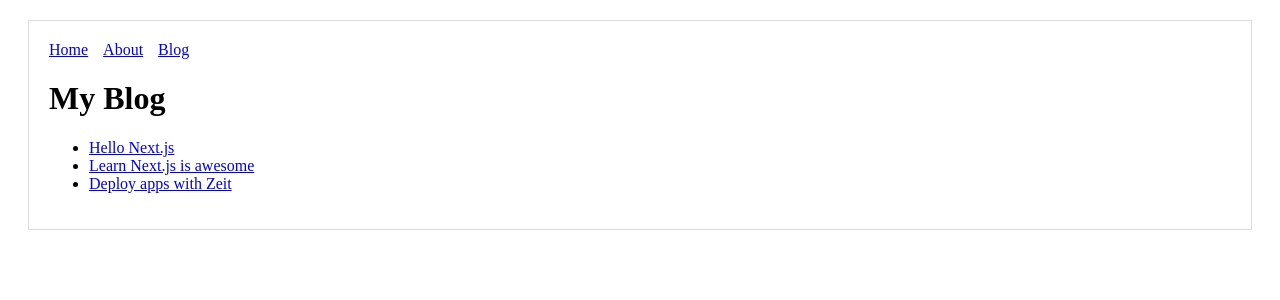
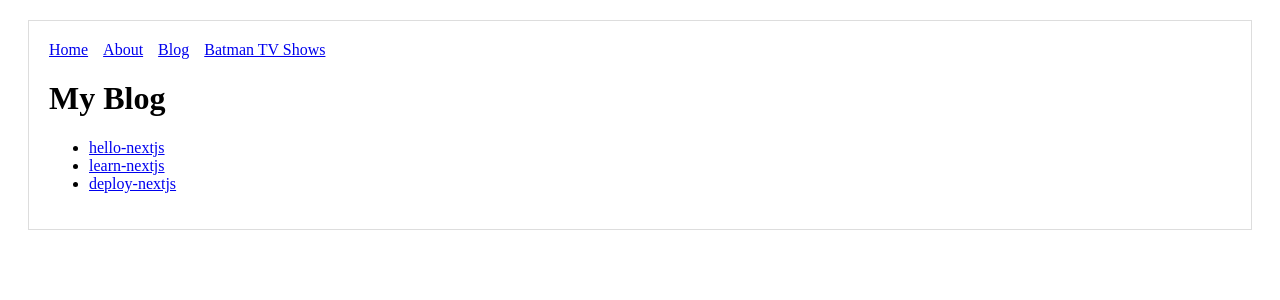
Before and after one commit to wendellpbarreto/react-hello-next, a Next.js app: page /blog in a window 1280 px wide. Shown: the top 300 px of the page. Built offline with nearby package versions, Linux system fonts and the light colour scheme.

Commit message:
Add pages to fetch data for pages on Batman Show API.

```diff
--- a/components/Header.js
+++ b/components/Header.js
@@ -15,6 +15,9 @@ const Header = () => (
         <Link href="/blog">
             <a style={linkStyle}>Blog</a>
         </Link>
+        <Link href="/shows">
+            <a style={linkStyle}>Batman TV Shows</a>
+        </Link>
     </div>
 );
 
--- a/package.json
+++ b/package.json
@@ -12,6 +12,7 @@
   "author": "",
   "license": "ISC",
   "dependencies": {
+    "isomorphic-unfetch": "^3.0.0",
     "next": "^9.0.3",
     "react": "^16.9.0",
     "react-dom": "^16.9.0"
--- a/pages/blog.js
+++ b/pages/blog.js
@@ -3,8 +3,8 @@ import Link from 'next/link';
 
 const PostLink = props => (
     <li>
-        <Link href={`/post?title=${props.title}`}>
-            <a>{props.title}</a>
+        <Link href="/p/[id]" as={`/p/${props.id}`}>
+            <a>{props.id}</a>
         </Link>
     </li>
 );
@@ -14,9 +14,9 @@ const Blog = () => {
         <div>
             <h1>My Blog</h1>
             <ul>
-                <PostLink title="Hello Next.js" />
-                <PostLink title="Learn Next.js is awesome" />
-                <PostLink title="Deploy apps with Zeit" />
+                <PostLink id="hello-nextjs" />
+                <PostLink id="learn-nextjs" />
+                <PostLink id="deploy-nextjs" />
             </ul>
         </div>
     );
```
Also changed, not shown: components/Layout.js (added, +18 -0 lines), pages/p/[id].js (added, +16 -0 lines), pages/shows.js (added, +31 -0 lines), pages/shows/[id].js (added, +22 -0 lines), 1 other file (tests, documents, lock files or other folders).
